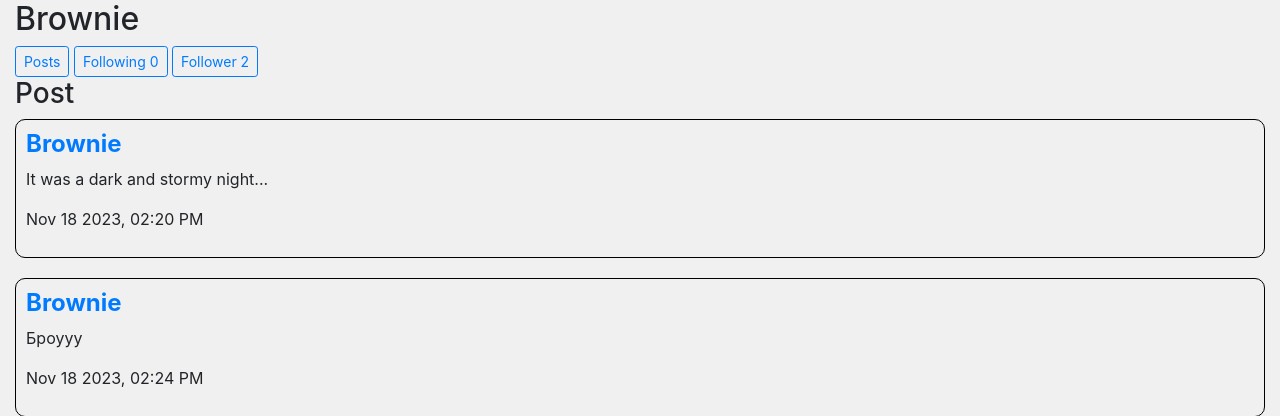
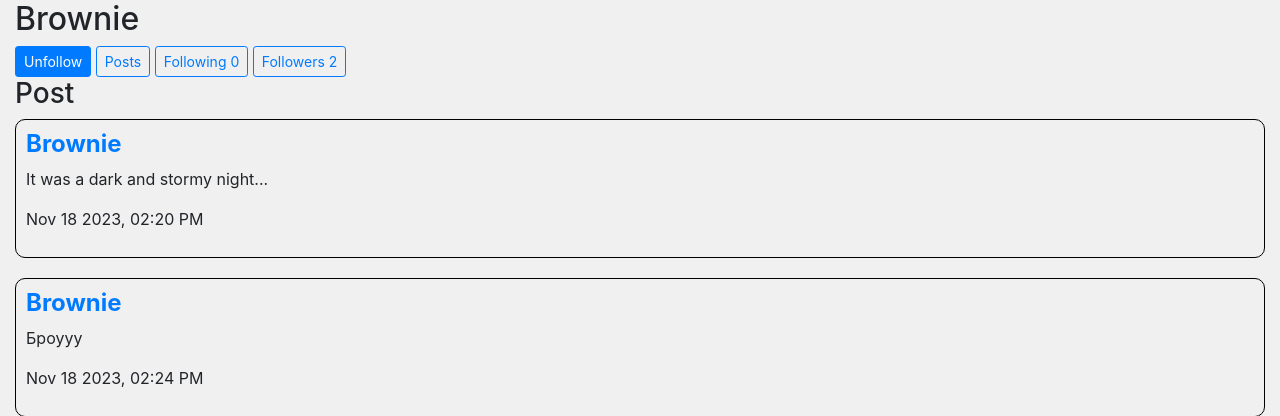
Before and after one commit to Browwniass/CS50Projects, a Django app: page /profile/1 in a window 1280 px wide. Shown: the part 71-487 px from the top of the page. Run offline with Django 3.2, Linux system fonts and the light colour scheme; a user stored in the database is signed in; data comes from the database, SQL or seed files in the repository; both versions use the stored data as it was after the commit; some libraries are stand-ins or nearby versions.

Commit message:
Add Follow/Unfollow

```diff
--- a/network/models.py
+++ b/network/models.py
@@ -34,4 +34,4 @@ class Follow(models.Model):
         }
 
     def __str__(self):
-        return f"{self.user_following} is following {self.user_follower}"
+        return f"{self.user_following} is following by {self.user_follower}"
--- a/network/static/network/profile.js
+++ b/network/static/network/profile.js
@@ -4,6 +4,7 @@ document.addEventListener('DOMContentLoaded', function() {
     document.querySelector('#user-following').addEventListener('click', () => load_posts('following'));
     document.querySelector('#user-follower').addEventListener('click', () => load_posts('follower'));
     document.querySelector('#user-post').addEventListener('click', () => load_posts('post'));
+    document.querySelector('#user-follow').addEventListener('click', () => follow());
 
     // By default, load the inbox
     load_posts('post');
@@ -33,11 +34,9 @@ function load_posts(profilebox) {
                 <p>${ post.date }</p>`;
             }
             else if(profilebox === 'follower'){
-                console.log(post.id_er)
                 element.innerHTML = `<h4><a class="link" color="black" href="${ post.id_er }"><strong>${ post.user_follower }</strong></a></h4>`;
             }
             else if(profilebox === 'following'){
-                console.log(post.id_ing)
                 element.innerHTML = `<h4><a class="link" color="black" href="${ post.id_ing }"><strong>${ post.user_following }</strong></a></h4>`;
             }
 
@@ -46,3 +45,19 @@ function load_posts(profilebox) {
 
     });
 }
+
+function follow(){
+    let user_following = document.querySelector('#user-follow').innerHTML;
+    let user_id = document.querySelector('#user-name').innerHTML;
+    let user_follower = document.querySelector('#user-follower').innerHTML;
+    count_folllowers = parseInt(user_follower.slice(-1));
+    fetch(`/follow/${user_id}`)
+    if(user_following==="Follow"){
+        document.querySelector('#user-follow').innerHTML = `Unfollow`;
+        document.querySelector('#user-follower').innerHTML = `Followers ${count_folllowers+1}`
+    }
+    else{
+        document.querySelector('#user-follow').innerHTML = `Follow`;
+        document.querySelector('#user-follower').innerHTML = `Followers ${count_folllowers-1}`
+    }
+}
--- a/network/templates/network/profile.html
+++ b/network/templates/network/profile.html
@@ -5,11 +5,13 @@
     <h2>{{ user_prof }}</h2>
     <p hidden id="user-name">{{ user_prof_id }}</p>
 
-
+    {% if user.is_authenticated and user_prof.username != user.username %}
+    <button hidden onclick="window.location.href='../follow/{{ user_prof_id}}?is_followed={{ is_follower }}'" class="btn btn-primary btn-sm" type="button">{{ is_follower }}</button></a>
+    <button  class="btn btn-primary btn-sm" id="user-follow">{{ is_follower }}</button>
+    {% endif %}
     <button class="btn btn-sm btn-outline-primary" id="user-post">Posts</button>
     <button class="btn btn-sm btn-outline-primary" id="user-following">Following {{ following_count }}</button>
-    <button class="btn btn-sm btn-outline-primary" id="user-follower">Follower {{ follower_count }}</button>
-
+    <button class="btn btn-sm btn-outline-primary" id="user-follower">Followers {{ follower_count }}</button>
     <div id="posts-view">
     </div>
 {% endblock %}
--- a/network/urls.py
+++ b/network/urls.py
@@ -10,5 +10,6 @@ urlpatterns = [
     path("register", views.register, name="register"),
     path("newPost", views.new_post, name="newPost"),
     path("profile/<int:id>", views.profile_view, name="profile"),
-    path("profileShow/<str:profilebox>", views.profile_show, name="profileShow")
+    path("profileShow/<str:profilebox>", views.profile_show, name="profileShow"),
+    path("follow/<int:id>", views.follow, name="follow")
 ]
--- a/network/views.py
+++ b/network/views.py
@@ -19,8 +19,10 @@ def profile_view(request, id):
     user = User.objects.get(pk=id)
     following_count = len(Follow.objects.filter(user_follower=user))
     follower_count = len(Follow.objects.filter(user_following=user))
+    is_follower = "Unfollow" if (Follow.objects.filter(user_following=user,
+                            user_follower=request.user).exists()) else "Follow"
     return render(request, "network/profile.html", {'user_prof_id':id, 'user_prof':user,
-                'following_count':following_count, 'follower_count':follower_count})
+                'following_count':following_count, 'follower_count':follower_count, "is_follower": is_follower})
 
 def login_view(request):
     if request.method == "POST":
@@ -92,3 +94,20 @@ def profile_show(request, profilebox):
     if(profilebox == 'follower'):
         boxs = Follow.objects.filter(user_following=user)
     return JsonResponse([box.serialize() for box in boxs], safe=False)
+
+def follow(request, id):
+    user_following = User.objects.get(pk=id)
+    is_follower = "Unfollow" if (Follow.objects.filter(user_following=user_following,
+                            user_follower=request.user).exists()) else "Follow"
+    print(is_follower)
+    if is_follower=="Follow":
+        new_follow = Follow(
+            user_following=user_following,
+            user_follower=request.user
+        )
+        new_follow.save()
+    elif is_follower == "Unfollow":
+        cur_following=Follow.objects.get(user_following=user_following, user_follower=request.user)
+        cur_following.delete()
+    #return HttpResponseRedirect(reverse("profile", kwargs={'id': id}))
+    return JsonResponse({"message": "Follow was set successfully."}, status=201)
```
Also changed, not shown: db.sqlite3.
